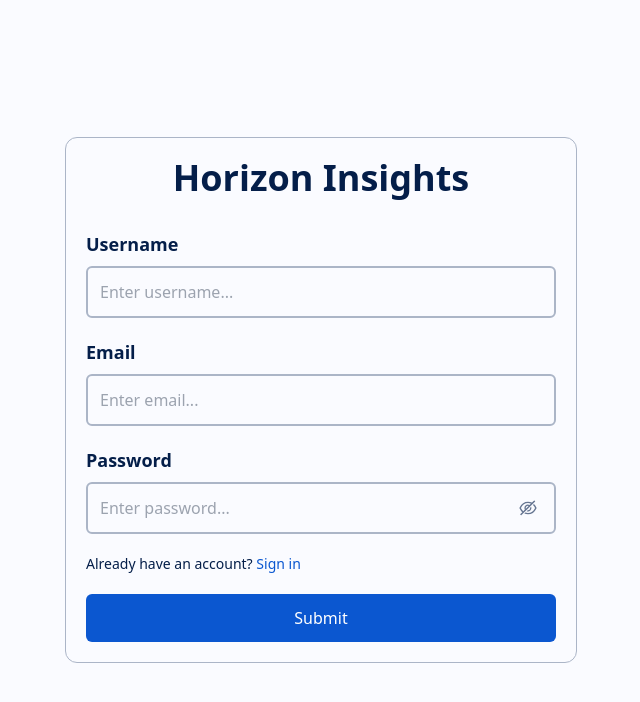
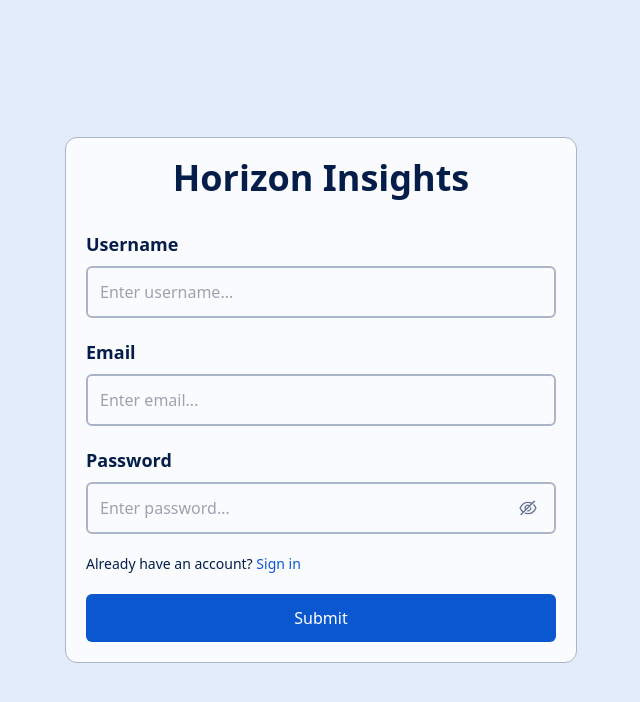
Before and after one commit to mtrong100/Horizon-Insights, a React (Vite) app: page /sign-up in a window 1280 px wide. Shown: the top 702 px of the page, without its empty margins (319-959 px from the left). Built offline with nearby package versions, Linux system fonts and the light colour scheme.

Commit message:
update code part 2

```diff
--- a/src/components/Banner.jsx
+++ b/src/components/Banner.jsx
@@ -2,7 +2,7 @@ import React from "react";
 
 const Banner = () => {
   return (
-    <div className="banner-background w-full h-[300px] text-whiteSoft rounded-3xl flex items-center flex-col gap-5 justify-center">
+    <div className="banner-background w-full h-[300px] text-whiteSoft rounded-3xl flex items-center flex-col gap-5 justify-center text-white">
       <h1 className="text-6xl font-bold ">Horizon Insights</h1>
       <p className="font-medium text-lg ">
         Create something new. Explore further
--- a/src/pages/Signin.jsx
+++ b/src/pages/Signin.jsx
@@ -56,10 +56,10 @@ const Signin = () => {
   };
 
   return (
-    <section className="flex items-center justify-center h-screen">
+    <section className="flex items-center justify-center h-screen bg-secondaryColor">
       <form
         onSubmit={handleSubmit(onSubmit)}
-        className="w-full max-w-lg border border-borderColor p-5 rounded-xl"
+        className="w-full max-w-lg border border-borderColor p-5 rounded-xl bg-mainBackground"
       >
         <h1 className="text-4xl text-center font-bold">Horizon Insights</h1>
 
--- a/src/pages/Signup.jsx
+++ b/src/pages/Signup.jsx
@@ -81,10 +81,10 @@ const Signup = () => {
   };
 
   return (
-    <section className="flex items-center justify-center h-screen">
+    <section className="flex items-center justify-center h-screen bg-secondaryColor">
       <form
         onSubmit={handleSubmit(onSubmit)}
-        className="w-full max-w-lg border border-borderColor p-5 rounded-xl"
+        className="w-full max-w-lg border border-borderColor p-5 rounded-xl bg-mainBackground"
       >
         <h1 className="text-4xl text-center  font-bold ">Horizon Insights</h1>
 
```
